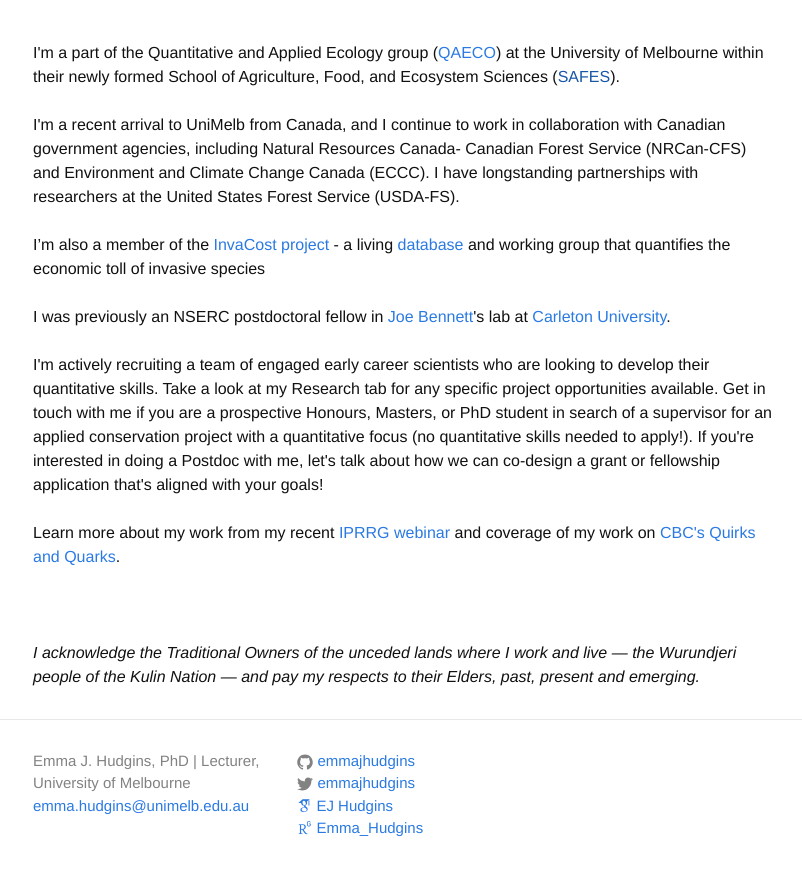
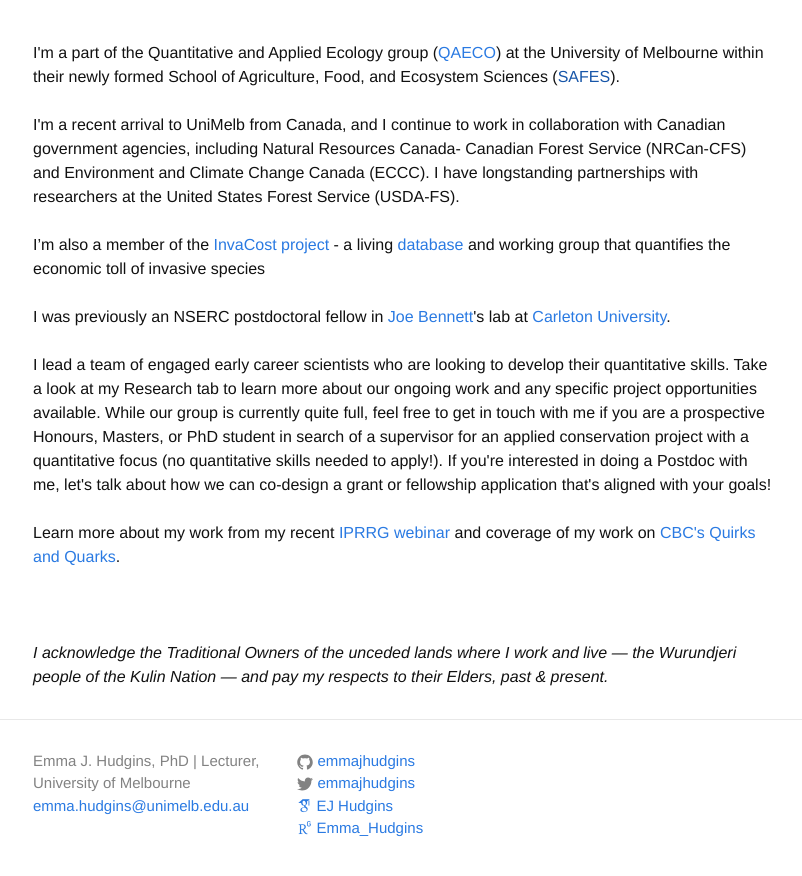
Before and after one commit to emmajhudgins/emmajhudgins.github.io, a Jekyll site: the page built from index.html, in a window 1280 px wide and 900 px high, scrolled down 1579 px. Shown: the top 876 px of the window, without its empty margins (237-1039 px from the left). Built offline with Jekyll 4.4.1, drawn with Linux system fonts in a browser that asks for light colours; nearby versions of some CDN libraries; some web fonts are replaced.

Commit message:
Update index.html

```diff
--- a/index.html
+++ b/index.html
@@ -18,11 +18,11 @@ I’m also a member of the <a href="https://www.researchgate.net/project/InvaCos
 
 I was previously an NSERC postdoctoral fellow in <a href="https://carleton.ca/bennett-lab/">Joe Bennett</a>'s lab at <a href="https://www.carleton.ca">Carleton University</a>. <br><br>
 
-I'm actively recruiting a team of engaged early career scientists who are looking to develop their quantitative skills. Take a look at my Research tab for any specific project opportunities available. Get in touch with me if you are a prospective Honours, Masters, or PhD student in search of a supervisor for an applied conservation project with a quantitative focus (no quantitative skills needed to apply!). If you're interested in doing a Postdoc with me, let's talk about how we can co-design a grant or fellowship application that's aligned with your goals!  <br><br>
+I lead a team of engaged early career scientists who are looking to develop their quantitative skills. Take a look at my Research tab to learn more about our ongoing work and any specific project opportunities available. While our group is currently quite full, feel free to get in touch with me if you are a prospective Honours, Masters, or PhD student in search of a supervisor for an applied conservation project with a quantitative focus (no quantitative skills needed to apply!). If you're interested in doing a Postdoc with me, let's talk about how we can co-design a grant or fellowship application that's aligned with your goals!  <br><br>
 
 Learn more about my work from my recent <a href="https://www.youtube.com/watch?v=uPpmb_2YjBQ)">IPRRG webinar</a> and coverage of my work on <a href="https://www.cbc.ca/listen/live-radio/1-51-quirks-and-quarks/clip/15901522-the-urban-tree-canopy-facing-worst-case-scenario-near">CBC's Quirks and Quarks</a>.
 <br><br><br><br>
 
-<i>I acknowledge the Traditional Owners of the unceded lands where I work and live —  the Wurundjeri people of the Kulin Nation — and pay my respects to their Elders, past, present and emerging. </i>
+<i>I acknowledge the Traditional Owners of the unceded lands where I work and live —  the Wurundjeri people of the Kulin Nation — and pay my respects to their Elders, past & present. </i>
 
 </div>
```
